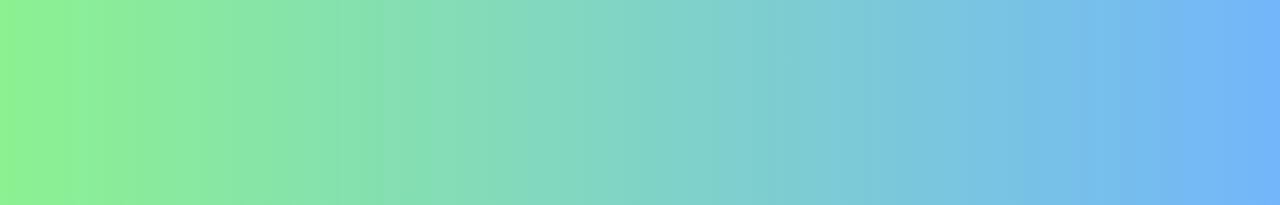
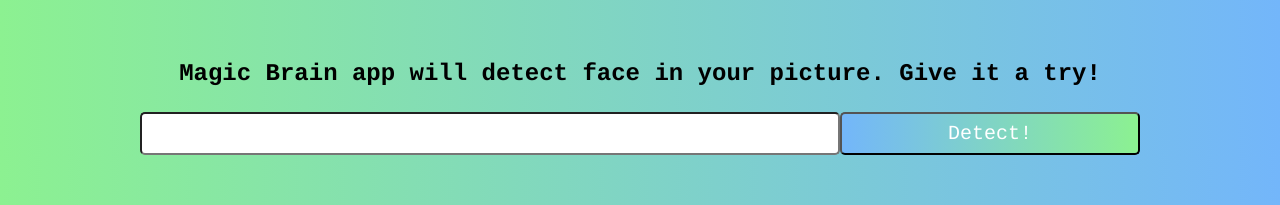
Before and after one commit to MiUlon/MagicBrainLearning4, a React (Create React App) app in the folder magicbrainlearning4/: page / in a window 1280 px wide. Shown: the part 434-639 px from the top of the page. Built offline with nearby package versions, Linux system fonts and the light colour scheme.

Commit message:
changes 4

```diff
--- a/magicbrainlearning4/src/App.js
+++ b/magicbrainlearning4/src/App.js
@@ -2,6 +2,7 @@ import React, { Component } from 'react';
 import SignIn from './Components/SignIn/SignIn';
 import Logo from './Components/Logo/Logo';
 import Rank from './Components/Rank/Rank';
+import ImageLinkForm from './Components/ImageLinkForm/ImageLinkForm';
 import './App.css';
 import ParticlesBg from 'particles-bg';
 
@@ -13,6 +14,7 @@ class App extends Component {
         <SignIn />
         <Logo />
         <Rank />
+        <ImageLinkForm />
       </div>
     )
   }
--- /dev/null
+++ b/magicbrainlearning4/src/Components/ImageLinkForm/ImageLinkForm.css
@@ -0,0 +1,21 @@
+.ImageLinkFormDesign {
+    font-weight: 600;
+}
+
+.ImageLinkFormDisplayFlex {
+    display: flex;
+    justify-content: center;
+    width: 100%;
+}
+
+.ImageLinkFormMaxWidth {
+    max-width: 1000px;
+}
+
+.ImageLinkFormBackground {
+    background: linear-gradient(to left, rgb(140, 241, 145) 0%, rgb(115, 182, 250) 100%);
+}
+
+.ImageLinkFormBorder {
+    border-radius: 5px;
+}
--- /dev/null
+++ b/magicbrainlearning4/src/Components/ImageLinkForm/ImageLinkForm.js
@@ -0,0 +1,16 @@
+import React from 'react';
+import './ImageLinkForm.css';
+
+const ImageLinkForm = () => {
+    return (
+        <div className=''>
+            <p className='center black f3 ImageLinkFormDesign'>Magic Brain app will detect face in your picture. Give it a try!</p>
+            <div className='center ImageLinkFormMaxWidth'>
+                <input className='center f4 pa2 w-70 ImageLinkFormBorder' type='text'></input>
+                <button className='center w-30 grow f4 link ph3 pv2 dib white ImageLinkFormBackground ImageLinkFormBorder'>Detect!</button>
+            </div>
+        </div>
+    )
+}
+
+export default ImageLinkForm;
```
